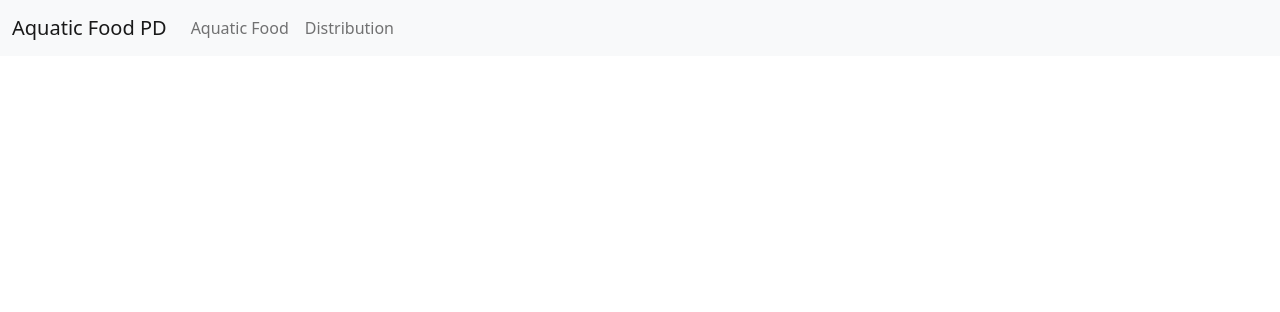
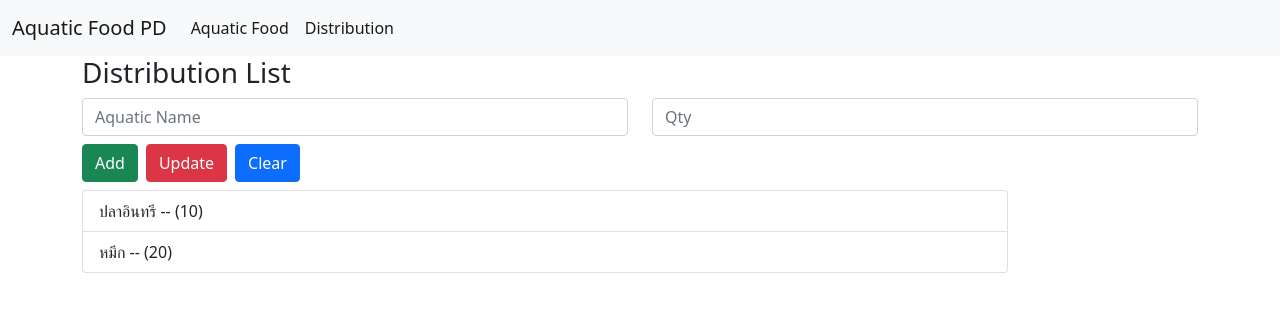
Before and after one commit to NuengPK/aquaticpd, an Angular app: page /DistributionList in a window 1280 px wide. Before the commit this address led to /. Shown: the top 312 px of the page. Built offline with nearby package versions, Linux system fonts and the light colour scheme.

Commit message:
create AppRoutingModule

```diff
--- a/src/app/app-routing.module.ts
+++ b/src/app/app-routing.module.ts
@@ -1,7 +1,16 @@
 import { NgModule } from '@angular/core';
 import { RouterModule, Routes } from '@angular/router';
+import { AquaticFoodsComponent } from './aquatic-foods/aquatic-foods.component';
+import { DistributionListComponent } from './distribution-list/distribution-list.component';
+import { PageNotFontComponent } from './page-not-font/page-not-font.component';
 
-const routes: Routes = [];
+
+const routes: Routes = [
+  { path: '', component: AquaticFoodsComponent },
+  { path: 'DistributionList', component: DistributionListComponent },
+  { path: '**', component: PageNotFontComponent }
+
+];
 
 @NgModule({
   imports: [RouterModule.forRoot(routes)],
--- a/src/app/app.component.html
+++ b/src/app/app.component.html
@@ -3,12 +3,6 @@
   <div class="row">
     <div class="col-md-12">
       <router-outlet></router-outlet>
-      <!-- <app-aquatic-foods></app-aquatic-foods>
-    </div>
-  </div>
-  <div class="row">
-    <div class="col-md-12">
-      <app-distribution-list *ngIf="openPage === 'distribution'"></app-distribution-list> -->
     </div>
   </div>
 </div>
--- a/src/app/app.module.ts
+++ b/src/app/app.module.ts
@@ -9,13 +9,8 @@ import { AquaticFoodDetailComponent } from './aquatic-foods/aquatic-food-detail/
 import { AquaticFoodsComponent } from './aquatic-foods/aquatic-foods.component';
 import { DistributionListComponent } from './distribution-list/distribution-list.component';
 import { DistributionEditComponent } from './distribution-list/distribution-edit/distribution-edit.component';
-import { RouterModule, Routes } from '@angular/router';
+import { PageNotFontComponent } from './page-not-font/page-not-font.component';
 
-const appRoutes: Routes = [
-  { path: '', component: Headers },
-  { path: 'aquaticF', component: AquaticFoodsComponent },
-  { path: 'dis', component: DistributionListComponent }
-]
 @NgModule({
   declarations: [
     AppComponent,
@@ -25,11 +20,12 @@ const appRoutes: Routes = [
     AquaticFoodItemComponent,
     AquaticFoodDetailComponent,
     DistributionListComponent,
-    DistributionEditComponent
+    DistributionEditComponent,
+    PageNotFontComponent
   ],
   imports: [
     BrowserModule,
-    AppRoutingModule, RouterModule.forRoot(appRoutes)
+    AppRoutingModule
   ],
   providers: [],
   bootstrap: [AppComponent]
--- a/src/app/header/header.component.html
+++ b/src/app/header/header.component.html
@@ -1,17 +1,17 @@
 <nav class="navbar navbar-expand-md navbar-light bg-light">
   <div class="container-fluid">
-      <a [routerLink]="['/']" class="navbar-brand">Aquatic Food PD</a>
+      <a routerLink="/" class="navbar-brand">Aquatic Food PD</a>
       <button class="navbar-toggler" type="button" data-bs-toggle="collapse" data-bs-target="#navbarSupportedContent">
         <span class="navbar-toggler-icon"></span>
       </button>
       <div class="collaspe navbar-collapse" id="navbarSupportedContent">
       <ul class="navbar-nav me-auto mb-2 mb-lg-0">
       <li class="nav-item">
-        <a [routerLink]="['/aquaticF']"
+        <a routerLink="/"
       routerLinkActive="active" class="nav-link" >Aquatic Food</a>
       </li>
       <li class="nav-item">
-        <a routerLink="/dis"
+        <a routerLink="/DistributionList"
         [routerLinkActive]="['active']" class="nav-link" >Distribution</a>
       </li>
     </ul>
--- /dev/null
+++ b/src/app/page-not-font/page-not-font.component.html
@@ -0,0 +1 @@
+<h1 class="display-1">Page Not Font!</h1>
--- /dev/null
+++ b/src/app/page-not-font/page-not-font.component.ts
@@ -0,0 +1,15 @@
+import { Component, OnInit } from '@angular/core';
+
+@Component({
+  selector: 'app-page-not-font',
+  templateUrl: './page-not-font.component.html',
+  styleUrls: ['./page-not-font.component.css']
+})
+export class PageNotFontComponent implements OnInit {
+
+  constructor() { }
+
+  ngOnInit(): void {
+  }
+
+}
```
Also changed, not shown: src/app/page-not-font/page-not-font.component.css (added), 1 other file (tests, documents, lock files or other folders).
